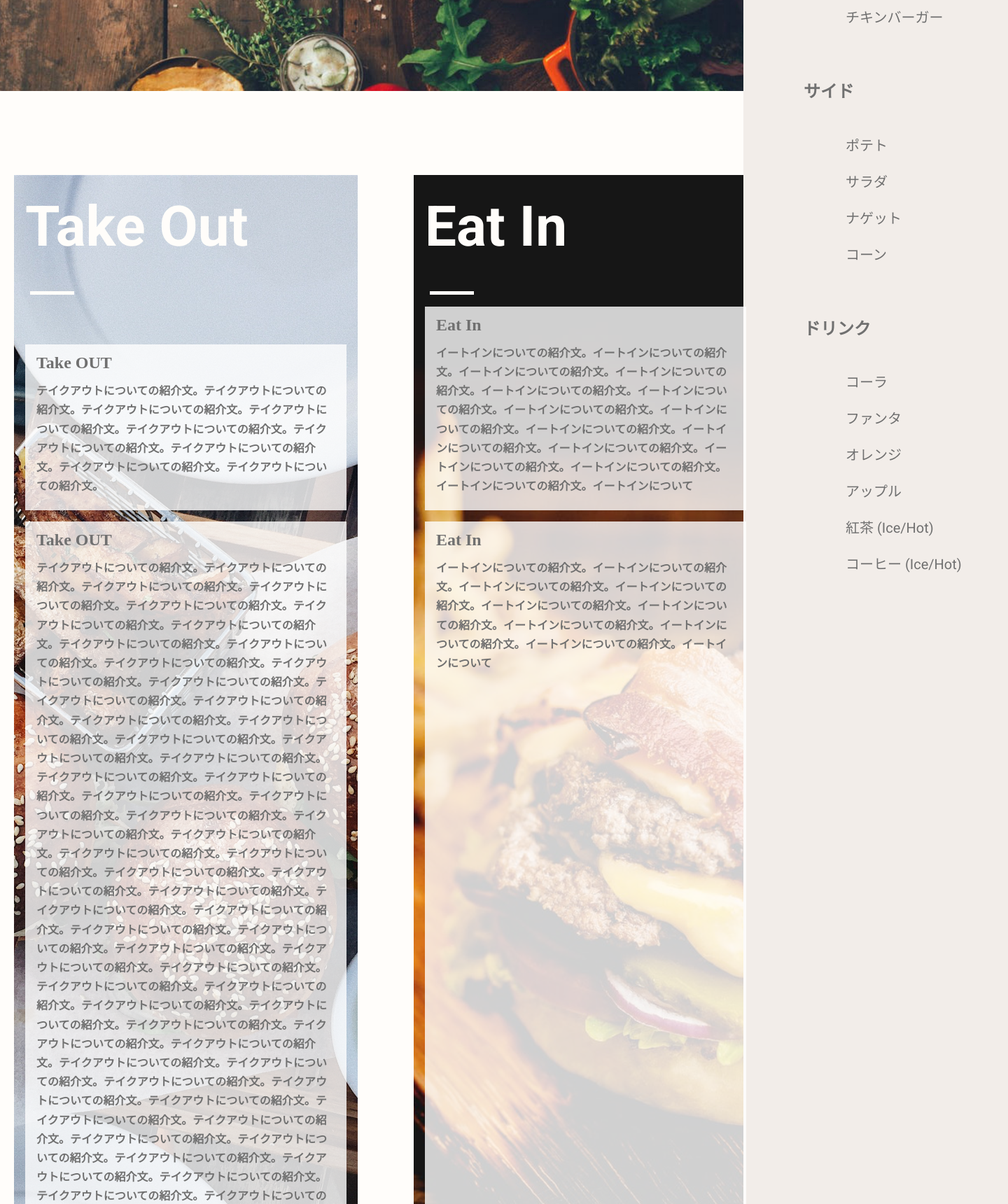
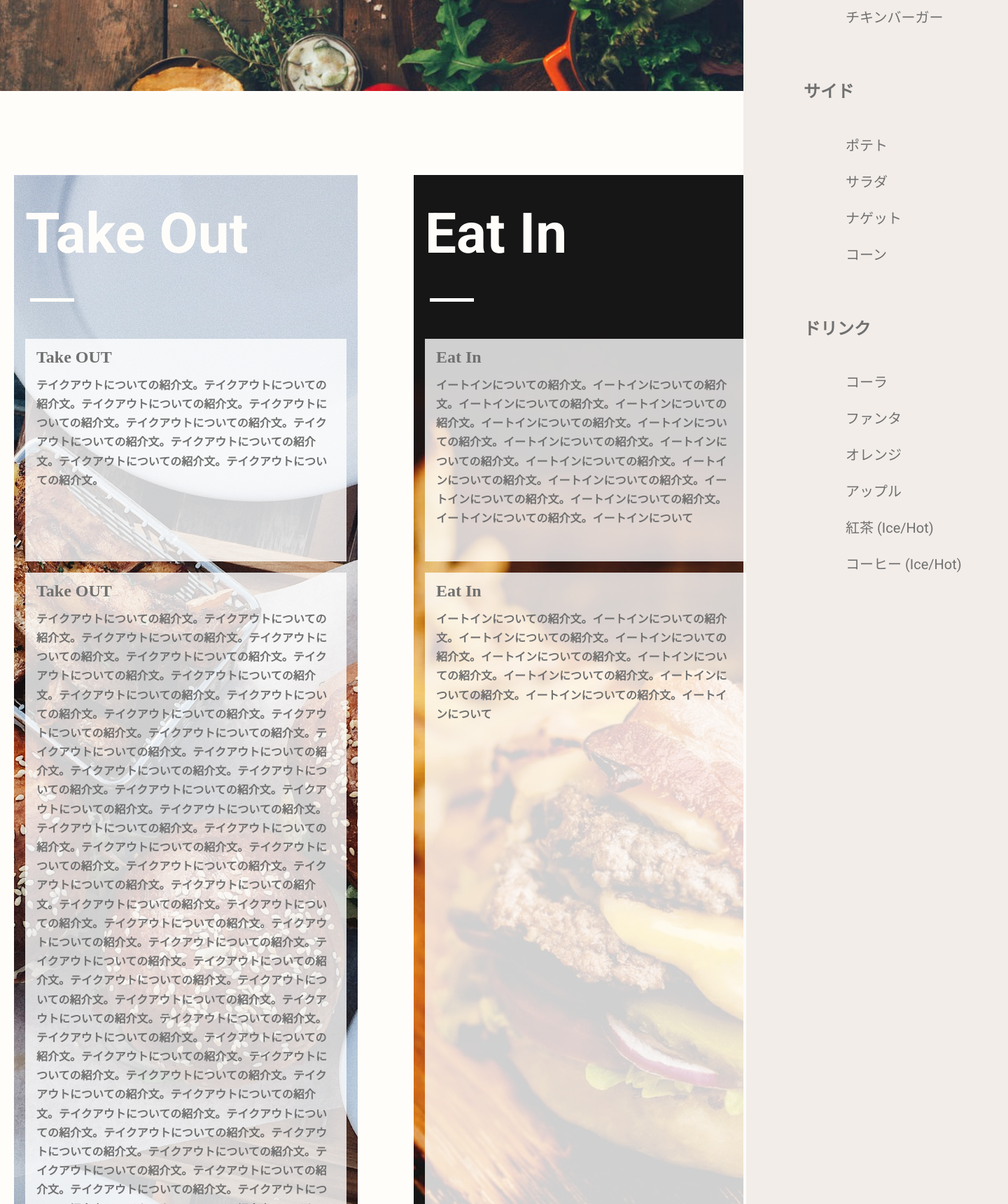
Before and after one commit to koji-kn/Hamburger-DemoSite, a PHP site: page / in a window 1440 px wide. Shown: the part 616-2336 px from the top of the page at 70% size. Run offline with PHP 8.4, Linux system fonts and the light colour scheme; some libraries are stand-ins or nearby versions; some web fonts are replaced.

Commit message:
update javascript

```diff
--- a/css/style.css
+++ b/css/style.css
@@ -673,6 +673,7 @@ body.is-open {
   justify-content: space-between;
   height: 100%;
   min-height: 643px;
+  padding: 16px;
 }
 @media (min-width: 639px) {
   .p-home__typography {
@@ -694,10 +695,9 @@ body.is-open {
   transform: scale(1.1);
 }
 .p-home__title {
-  margin-top: 6px;
-  margin-left: 16px;
   font-size: 4.1rem;
-  padding-bottom: 30px;
+  padding-bottom: 50px;
+  margin-bottom: auto;
 }
 @media (min-width: 1201px) {
   .p-home__title {
@@ -719,9 +719,12 @@ body.is-open {
 }
 .p-home__detail {
   font-family: "M PLUS 1";
-  margin: 16px;
   padding: 6px 16px 21px 16px;
   background: rgba(255, 255, 255, 0.8);
+  margin-bottom: 16px;
+}
+.p-home__detail:last-child {
+  margin-bottom: 0;
 }
 .p-home__detail h3 {
   font-size: 2.4rem;
--- a/index.html
+++ b/index.html
@@ -40,16 +40,13 @@
                 <div class="c-typography p-home__typography">
                     <img class="c-typography__img inview" src="./images/background/takeout-image.jpg" alt="テイクアウトのイメージ画像">
                     <h2 class="p-home__title l-main__title">Take Out</h2>
-                    <div class="p-home__detail--wrap">
-                        <div data-mh="detail01" class="p-home__detail">
+                    <div class="p-home__detail detail-t">
                         <h3>Take OUT</h3>
                         <p>テイクアウトについての紹介文。テイクアウトについての紹介文。テイクアウトについての紹介文。テイクアウトについての紹介文。テイクアウトについての紹介文。テイクアウトについての紹介文。テイクアウトについての紹介文。テイクアウトについての紹介文。テイクアウトについての紹介文。</p>
                     </div>
-                        <div data-mh="detail02" class="p-home__detail">
+                    <div class="p-home__detail detail-u">
                         <h3>Take OUT</h3>
                         <p>テイクアウトについての紹介文。テイクアウトについての紹介文。テイクアウトについての紹介文。テイクアウトについての紹介文。テイクアウトについての紹介文。テイクアウトについての紹介文。テイクアウトについての紹介文。テイクアウトについての紹介文。テイクアウトについての紹介文。テイクアウトについての紹介文。テイクアウトについての紹介文。テイクアウトについての紹介文。テイクアウトについての紹介文。テイクアウトについての紹介文。テイクアウトについての紹介文。テイクアウトについての紹介文。テイクアウトについての紹介文。テイクアウトについての紹介文。テイクアウトについての紹介文。テイクアウトについての紹介文。テイクアウトについての紹介文。テイクアウトについての紹介文。テイクアウトについての紹介文。テイクアウトについての紹介文。テイクアウトについての紹介文。テイクアウトについての紹介文。テイクアウトについての紹介文。テイクアウトについての紹介文。テイクアウトについての紹介文。テイクアウトについての紹介文。テイクアウトについての紹介文。テイクアウトについての紹介文。テイクアウトについての紹介文。テイクアウトについての紹介文。テイクアウトについての紹介文。テイクアウトについての紹介文。テイクアウトについての紹介文。テイクアウトについての紹介文。テイクアウトについての紹介文。テイクアウトについての紹介文。テイクアウトについての紹介文。テイクアウトについての紹介文。テイクアウトについての紹介文。テイクアウトについての紹介文。テイクアウトについての紹介文。テイクアウトについての紹介文。テイクアウトについての紹介文。テイクアウトについての紹介文。テイクアウトについての紹介文。テイクアウトについての紹介文。テイクアウトについての紹介文。テイクアウトについての紹介文。テイクアウトについての紹介文。テイクアウトについての紹介文。テイクアウトについての紹介文。テイクアウトについての紹介文。テイクアウトについての紹介文。テイクアウトについての紹介文。テイクアウトについての紹介文。テイクアウトについての紹介文。テイクアウトについての紹介文。テイクアウトについての紹介文。テイクアウトについての紹介文。テイクアウトについての紹介文。テイクアウトについての紹介文。テイクアウトについての紹介文。テイクアウトについての紹介文。テイクアウトについての紹介文。テイクアウトについての紹介文。テイクアウトについての紹介文。テイクアウトについての紹介文。テイクアウトについての紹介文。テイクアウトについての紹介文。テイクアウトについての紹介文。テイクアウトについての紹介文。テイクアウトについての紹介文。</p>
-                        </div>
-
                     </div>
                 </div>
             </a>
@@ -57,15 +54,13 @@
                 <div class="c-typography p-home__typography">
                     <img class="c-typography__img inview" src="./images/background/eatin-image.png" alt="イートインのイメージ画像">
                     <h2 class="p-home__title l-main__title">Eat In</h2>
-                    <div class="p-home__detail--wrap">
-                        <div data-mh="detail01" class="p-home__detail">
+                    <div class="p-home__detail detail-t">
                         <h3>Eat In</h3>
                         <p>イートインについての紹介文。イートインについての紹介文。イートインについての紹介文。イートインについての紹介文。イートインについての紹介文。イートインについての紹介文。イートインについての紹介文。イートインについての紹介文。イートインについての紹介文。イートインについての紹介文。イートインについての紹介文。イートインについての紹介文。イートインについての紹介文。イートインについての紹介文。イートインについて</p>
                     </div>
-                        <div data-mh="detail02" class="p-home__detail">
+                    <div class="p-home__detail detail-u">
                         <h3>Eat In</h3>
                         <p>イートインについての紹介文。イートインについての紹介文。イートインについての紹介文。イートインについての紹介文。イートインについての紹介文。イートインについての紹介文。イートインについての紹介文。イートインについての紹介文。イートインについての紹介文。イートインについて</p>
-                        </div>
                     </div>
                 </div>
             </a>
@@ -131,7 +126,6 @@
         </div>
     </footer>
 <script src="./js/jquery-3.7.1.min.js"></script>
-<script src="./js/jquery.matchHeight.js"></script>
 <script src="./js/jquery.inview.js"></script>
 <script src="./js/jquery.fademover.js"></script>
 <script src="./js/"></script>
--- a/js/main.js
+++ b/js/main.js
@@ -1,6 +1,5 @@
 'use strict';{
     const hamburger = document.querySelector('.js-hamburger');
-    const mediaQueryList = window.matchMedia('(min-width: 1199px)');
     const gmenu = document.querySelector(".p-gmenu");
     const mask = document.querySelector(".mask");
 
@@ -80,9 +79,28 @@
         });
     });
 
+
     //高さ揃え
-    // $(function() {
-    //     $('.js-matchHeight_u').matchHeight();
-    //  });
+    const targetTop = document.querySelectorAll('.detail-t');
+    const targetUnder = document.querySelectorAll('.detail-u');
+    const heightlist = [];
+    const heightlistUnder = [];
+    targetTop.forEach(element => {
+        const height = element.clientHeight;
+        heightlist.push(height);
+    });
+    const maxHeight = Math.max.apply(null, heightlist);
+    targetTop.forEach(element => {
+        element.style.height = maxHeight + 'px';
+    });
+    targetUnder.forEach(element => {
+        const heightUnder = element.clientHeight;
+        heightlistUnder.push(heightUnder);
+    });
+    const maxHeightUnder = Math.max.apply(null, heightlistUnder);
+    targetUnder.forEach(element => {
+        element.style.height = maxHeightUnder + 'px';
+    });
+
 
 }
--- a/scss/object/project/_home.scss
+++ b/scss/object/project/_home.scss
@@ -27,6 +27,7 @@
         justify-content: space-between;
         height: 100%;
         min-height: 643px;
+        padding: 16px;
 
         @include mixin.breakpoint(tablet){
             max-width: 375px;
@@ -50,10 +51,9 @@
     }
 
     &__title{
-        margin-top: 6px;
-        margin-left: 16px;
         font-size: 4.1rem;
-        padding-bottom: 30px;
+        padding-bottom: 50px;
+        margin-bottom: auto;
 
         @include mixin.breakpoint(full){
             font-size: 8.0rem;
@@ -76,9 +76,14 @@
 
     &__detail{
         font-family: "M PLUS 1";
-        margin: 16px;
         padding: 6px 16px 21px 16px;
         background: rgba($color: #fff, $alpha: 0.8);
+        margin-bottom: 16px;
+        // flex-grow: 1;
+
+        &:last-child{
+            margin-bottom: 0;
+        }
 
         h3{
             font-size: 2.4rem;
```
Also changed, not shown: css/style.min.css, js/jquery.matchHeight.js (deleted), 2 other files. Lines whose indentation alone changed are shown as unchanged.
